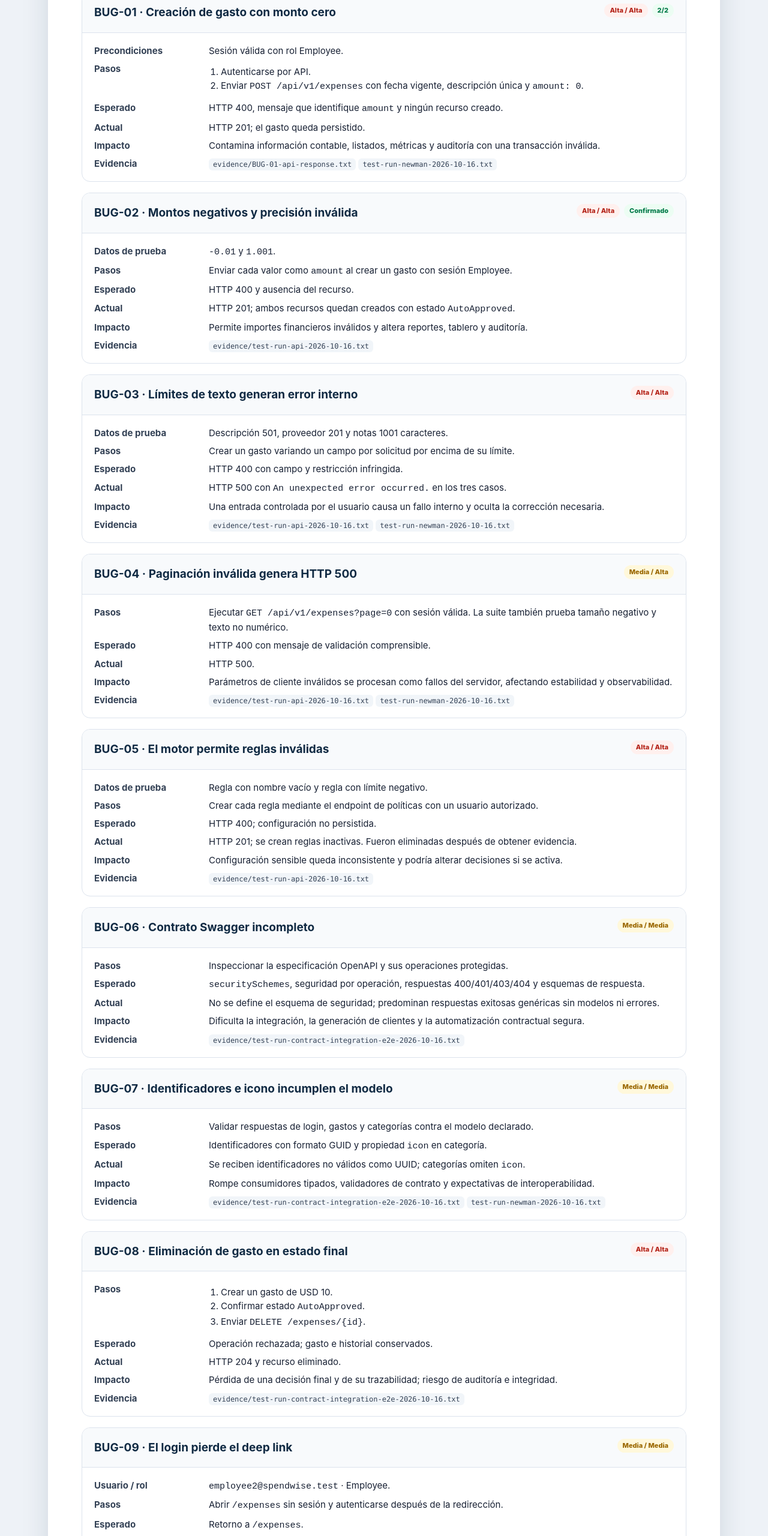
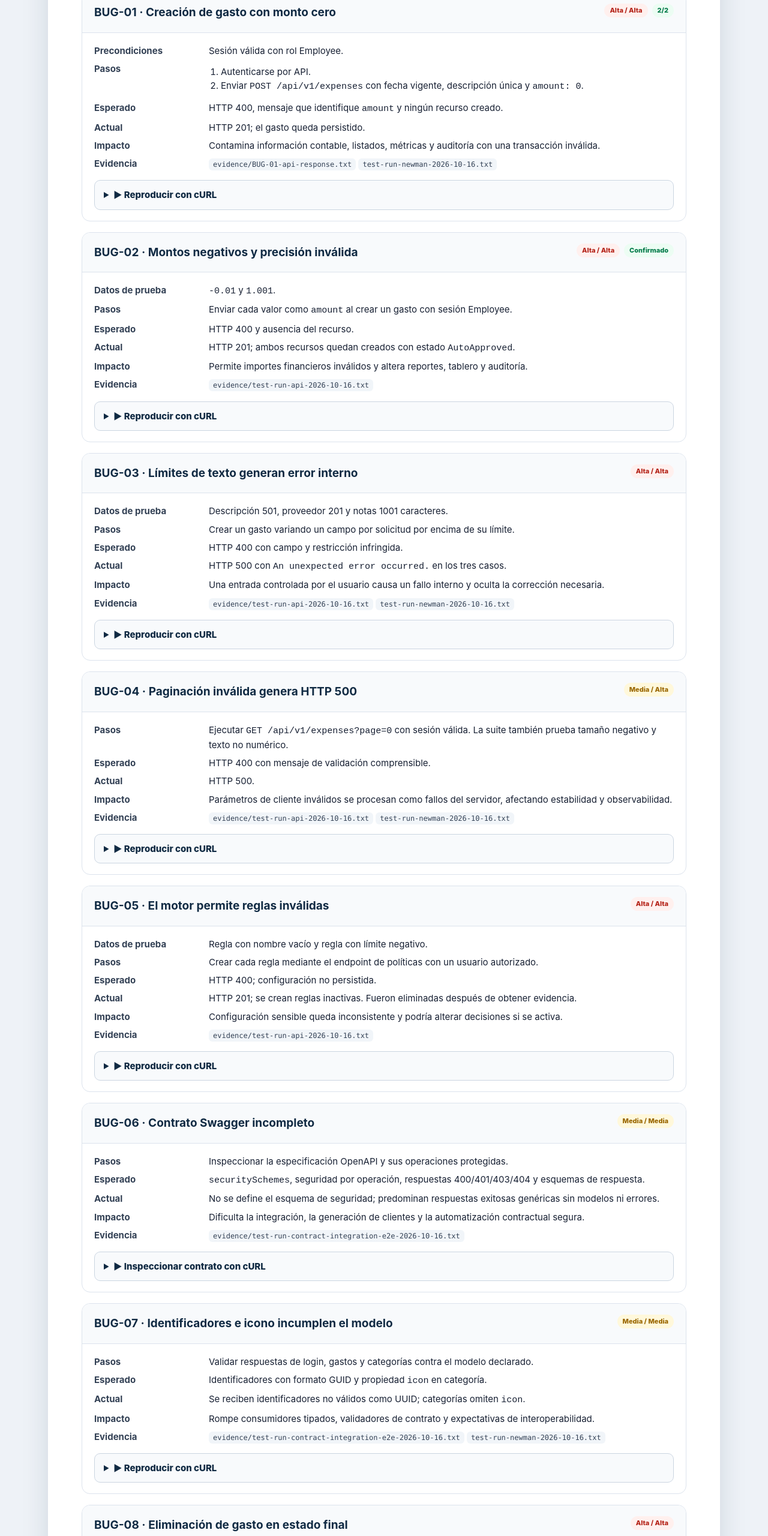
Before and after one commit to criguex/spendwise-qa-assessment, a website: page docs/01-reporte-defectos.html in a window 1280 px wide. Shown: the part 1351-3911 px from the top of the page at 60% size. Drawn offline with Linux system fonts and the light colour scheme.

Commit message:
docs: add expandable curl reproductions to defects

```diff
--- a/docs/01-reporte-defectos.html
+++ b/docs/01-reporte-defectos.html
@@ -20,6 +20,7 @@
     dl{display:grid;grid-template-columns:175px 1fr;gap:7px 16px;margin:0}dt{font-weight:750;color:#334155}dd{margin:0}ol{margin:5px 0;padding-left:20px}.evidence{font-family:ui-monospace,SFMono-Regular,Menlo,monospace;font-size:12px;color:#334155;background:#f1f5f9;border-radius:6px;padding:3px 7px}
     .risk-grid{display:grid;grid-template-columns:1fr 1fr;gap:16px}.note{padding:15px;border:1px solid var(--line);border-radius:10px;background:#f8fafc}.footer{padding:26px 56px;color:var(--muted);font-size:12px;background:#f8fafc}
     .media{display:grid;grid-template-columns:1fr 1fr;gap:14px;margin-top:16px}.media figure{margin:0;border:1px solid var(--line);border-radius:10px;overflow:hidden;background:#f8fafc}.media img,.media video{display:block;width:100%}.media figcaption{padding:8px 10px;color:var(--muted);font-size:12px}
+    details.curl{margin-top:16px;border:1px solid #cbd5e1;border-radius:10px;background:#f8fafc;overflow:hidden}details.curl summary{cursor:pointer;padding:12px 15px;font-weight:800;color:var(--navy);user-select:none}details.curl summary:hover{background:#eef4fb}.curl-note{margin:0;padding:0 15px 10px;color:var(--muted);font-size:12px}.curl-code{margin:0;padding:15px;overflow:auto;background:#0f172a;color:#e2e8f0;font:12px/1.55 ui-monospace,SFMono-Regular,Menlo,Monaco,Consolas,monospace;white-space:pre-wrap;word-break:break-word}.curl-code .placeholder{color:#67e8f9}
     @media(max-width:760px){main{margin:0;border-radius:0}header,section,.footer{padding:28px 22px}.cards,.risk-grid,.media{grid-template-columns:1fr}dl{grid-template-columns:1fr;gap:2px}.defect-head{display:block}.tags{margin-top:10px}table{display:block;overflow:auto}}
     @media print{body{background:#fff}main{margin:0;max-width:none;box-shadow:none}.defect{break-inside:avoid}header{print-color-adjust:exact;-webkit-print-color-adjust:exact}.footer{display:none}}
   </style>
@@ -62,43 +63,83 @@
   <section><h2>Detalle reproducible</h2>
     <article class="defect"><div class="defect-head"><h3>BUG-01 · Creación de gasto con monto cero</h3><div class="tags"><span class="badge high">Alta / Alta</span><span class="badge confirmed">2/2</span></div></div><div class="defect-body"><dl>
       <dt>Precondiciones</dt><dd>Sesión válida con rol Employee.</dd><dt>Pasos</dt><dd><ol><li>Autenticarse por API.</li><li>Enviar <code>POST /api/v1/expenses</code> con fecha vigente, descripción única y <code>amount: 0</code>.</li></ol></dd><dt>Esperado</dt><dd>HTTP 400, mensaje que identifique <code>amount</code> y ningún recurso creado.</dd><dt>Actual</dt><dd>HTTP 201; el gasto queda persistido.</dd><dt>Impacto</dt><dd>Contamina información contable, listados, métricas y auditoría con una transacción inválida.</dd><dt>Evidencia</dt><dd><span class="evidence">evidence/BUG-01-api-response.txt</span> <span class="evidence">test-run-newman-2026-10-16.txt</span></dd>
-    </dl></div></article>
+    </dl><details class="curl"><summary>▶ Reproducir con cURL</summary><p class="curl-note">Requiere un token Employee vigente en <code>EMPLOYEE_TOKEN</code>.</p><pre class="curl-code"><code>curl -sk -i -X POST "${API_URL}/api/v1/expenses" \
+  -H "Authorization: Bearer ${EMPLOYEE_TOKEN}" \
+  -H "Content-Type: application/json" \
+  --data '{"description":"QA BUG-01 amount zero","amount":0,"date":"2026-10-16"}'</code></pre></details></div></article>
 
     <article class="defect"><div class="defect-head"><h3>BUG-02 · Montos negativos y precisión inválida</h3><div class="tags"><span class="badge high">Alta / Alta</span><span class="badge confirmed">Confirmado</span></div></div><div class="defect-body"><dl>
       <dt>Datos de prueba</dt><dd><code>-0.01</code> y <code>1.001</code>.</dd><dt>Pasos</dt><dd>Enviar cada valor como <code>amount</code> al crear un gasto con sesión Employee.</dd><dt>Esperado</dt><dd>HTTP 400 y ausencia del recurso.</dd><dt>Actual</dt><dd>HTTP 201; ambos recursos quedan creados con estado <code>AutoApproved</code>.</dd><dt>Impacto</dt><dd>Permite importes financieros inválidos y altera reportes, tablero y auditoría.</dd><dt>Evidencia</dt><dd><span class="evidence">evidence/test-run-api-2026-10-16.txt</span></dd>
-    </dl></div></article>
+    </dl><details class="curl"><summary>▶ Reproducir con cURL</summary><p class="curl-note">Ejecutar ambas variantes; las dos deberían responder 400.</p><pre class="curl-code"><code># Monto negativo
+curl -sk -i -X POST "${API_URL}/api/v1/expenses" \
+  -H "Authorization: Bearer ${EMPLOYEE_TOKEN}" -H "Content-Type: application/json" \
+  --data '{"description":"QA BUG-02 negative","amount":-0.01,"date":"2026-10-16"}'
+
+# Más de dos decimales
+curl -sk -i -X POST "${API_URL}/api/v1/expenses" \
+  -H "Authorization: Bearer ${EMPLOYEE_TOKEN}" -H "Content-Type: application/json" \
+  --data '{"description":"QA BUG-02 precision","amount":1.001,"date":"2026-10-16"}'</code></pre></details></div></article>
 
     <article class="defect"><div class="defect-head"><h3>BUG-03 · Límites de texto generan error interno</h3><div class="tags"><span class="badge high">Alta / Alta</span></div></div><div class="defect-body"><dl>
       <dt>Datos de prueba</dt><dd>Descripción 501, proveedor 201 y notas 1001 caracteres.</dd><dt>Pasos</dt><dd>Crear un gasto variando un campo por solicitud por encima de su límite.</dd><dt>Esperado</dt><dd>HTTP 400 con campo y restricción infringida.</dd><dt>Actual</dt><dd>HTTP 500 con <code>An unexpected error occurred.</code> en los tres casos.</dd><dt>Impacto</dt><dd>Una entrada controlada por el usuario causa un fallo interno y oculta la corrección necesaria.</dd><dt>Evidencia</dt><dd><span class="evidence">evidence/test-run-api-2026-10-16.txt</span> <span class="evidence">test-run-newman-2026-10-16.txt</span></dd>
-    </dl></div></article>
+    </dl><details class="curl"><summary>▶ Reproducir con cURL</summary><p class="curl-note">La sustitución genera una descripción de 501 caracteres sin incluir secretos.</p><pre class="curl-code"><code>DESCRIPTION_501="$(printf 'A%.0s' {1..501})"
+curl -sk -i -X POST "${API_URL}/api/v1/expenses" \
+  -H "Authorization: Bearer ${EMPLOYEE_TOKEN}" -H "Content-Type: application/json" \
+  --data "{\"description\":\"${DESCRIPTION_501}\",\"amount\":1,\"date\":\"2026-10-16\"}"</code></pre></details></div></article>
 
     <article class="defect"><div class="defect-head"><h3>BUG-04 · Paginación inválida genera HTTP 500</h3><div class="tags"><span class="badge medium">Media / Alta</span></div></div><div class="defect-body"><dl>
       <dt>Pasos</dt><dd>Ejecutar <code>GET /api/v1/expenses?page=0</code> con sesión válida. La suite también prueba tamaño negativo y texto no numérico.</dd><dt>Esperado</dt><dd>HTTP 400 con mensaje de validación comprensible.</dd><dt>Actual</dt><dd>HTTP 500.</dd><dt>Impacto</dt><dd>Parámetros de cliente inválidos se procesan como fallos del servidor, afectando estabilidad y observabilidad.</dd><dt>Evidencia</dt><dd><span class="evidence">evidence/test-run-api-2026-10-16.txt</span> <span class="evidence">test-run-newman-2026-10-16.txt</span></dd>
-    </dl></div></article>
+    </dl><details class="curl"><summary>▶ Reproducir con cURL</summary><pre class="curl-code"><code>curl -sk -i "${API_URL}/api/v1/expenses?page=0" \
+  -H "Authorization: Bearer ${EMPLOYEE_TOKEN}"</code></pre></details></div></article>
 
     <article class="defect"><div class="defect-head"><h3>BUG-05 · El motor permite reglas inválidas</h3><div class="tags"><span class="badge high">Alta / Alta</span></div></div><div class="defect-body"><dl>
       <dt>Datos de prueba</dt><dd>Regla con nombre vacío y regla con límite negativo.</dd><dt>Pasos</dt><dd>Crear cada regla mediante el endpoint de políticas con un usuario autorizado.</dd><dt>Esperado</dt><dd>HTTP 400; configuración no persistida.</dd><dt>Actual</dt><dd>HTTP 201; se crean reglas inactivas. Fueron eliminadas después de obtener evidencia.</dd><dt>Impacto</dt><dd>Configuración sensible queda inconsistente y podría alterar decisiones si se activa.</dd><dt>Evidencia</dt><dd><span class="evidence">evidence/test-run-api-2026-10-16.txt</span></dd>
-    </dl></div></article>
+    </dl><details class="curl"><summary>▶ Reproducir con cURL</summary><p class="curl-note">Requiere token Administrator. Las reglas creadas deben eliminarse después de capturar evidencia.</p><pre class="curl-code"><code># Nombre vacío
+curl -sk -i -X POST "${API_URL}/api/v1/policies" \
+  -H "Authorization: Bearer ${ADMIN_TOKEN}" -H "Content-Type: application/json" \
+  --data '{"name":"","action":"AutoApprove","maxAmount":1,"isActive":false}'
+
+# Límite negativo
+curl -sk -i -X POST "${API_URL}/api/v1/policies" \
+  -H "Authorization: Bearer ${ADMIN_TOKEN}" -H "Content-Type: application/json" \
+  --data '{"name":"QA BUG-05 negative threshold","action":"AutoApprove","maxAmount":-1,"isActive":false}'</code></pre></details></div></article>
 
     <article class="defect"><div class="defect-head"><h3>BUG-06 · Contrato Swagger incompleto</h3><div class="tags"><span class="badge medium">Media / Media</span></div></div><div class="defect-body"><dl>
       <dt>Pasos</dt><dd>Inspeccionar la especificación OpenAPI y sus operaciones protegidas.</dd><dt>Esperado</dt><dd><code>securitySchemes</code>, seguridad por operación, respuestas 400/401/403/404 y esquemas de respuesta.</dd><dt>Actual</dt><dd>No se define el esquema de seguridad; predominan respuestas exitosas genéricas sin modelos ni errores.</dd><dt>Impacto</dt><dd>Dificulta la integración, la generación de clientes y la automatización contractual segura.</dd><dt>Evidencia</dt><dd><span class="evidence">evidence/test-run-contract-integration-e2e-2026-10-16.txt</span></dd>
-    </dl></div></article>
+    </dl><details class="curl"><summary>▶ Inspeccionar contrato con cURL</summary><p class="curl-note">Guarda la especificación y consulta los elementos contractuales ausentes.</p><pre class="curl-code"><code>curl -sk "${API_URL}/swagger/v1/swagger.json" -o /tmp/spendwise-openapi.json
+jq '.components.securitySchemes // "AUSENTE"' /tmp/spendwise-openapi.json
+jq '[.. | objects | .responses? // empty | keys[]] | unique' /tmp/spendwise-openapi.json</code></pre></details></div></article>
 
     <article class="defect"><div class="defect-head"><h3>BUG-07 · Identificadores e icono incumplen el modelo</h3><div class="tags"><span class="badge medium">Media / Media</span></div></div><div class="defect-body"><dl>
       <dt>Pasos</dt><dd>Validar respuestas de login, gastos y categorías contra el modelo declarado.</dd><dt>Esperado</dt><dd>Identificadores con formato GUID y propiedad <code>icon</code> en categoría.</dd><dt>Actual</dt><dd>Se reciben identificadores no válidos como UUID; categorías omiten <code>icon</code>.</dd><dt>Impacto</dt><dd>Rompe consumidores tipados, validadores de contrato y expectativas de interoperabilidad.</dd><dt>Evidencia</dt><dd><span class="evidence">evidence/test-run-contract-integration-e2e-2026-10-16.txt</span> <span class="evidence">test-run-newman-2026-10-16.txt</span></dd>
-    </dl></div></article>
+    </dl><details class="curl"><summary>▶ Reproducir con cURL</summary><p class="curl-note">Las respuestas permiten inspeccionar IDs y la propiedad <code>icon</code> de cada categoría.</p><pre class="curl-code"><code>curl -sk "${API_URL}/api/v1/categories" \
+  -H "Authorization: Bearer ${EMPLOYEE_TOKEN}" | jq .
+
+curl -sk "${API_URL}/api/v1/expenses?page=1&amp;pageSize=20" \
+  -H "Authorization: Bearer ${EMPLOYEE_TOKEN}" | jq .</code></pre></details></div></article>
 
     <article class="defect"><div class="defect-head"><h3>BUG-08 · Eliminación de gasto en estado final</h3><div class="tags"><span class="badge high">Alta / Alta</span></div></div><div class="defect-body"><dl>
       <dt>Pasos</dt><dd><ol><li>Crear un gasto de USD 10.</li><li>Confirmar estado <code>AutoApproved</code>.</li><li>Enviar <code>DELETE /expenses/{id}</code>.</li></ol></dd><dt>Esperado</dt><dd>Operación rechazada; gasto e historial conservados.</dd><dt>Actual</dt><dd>HTTP 204 y recurso eliminado.</dd><dt>Impacto</dt><dd>Pérdida de una decisión final y de su trazabilidad; riesgo de auditoría e integridad.</dd><dt>Evidencia</dt><dd><span class="evidence">evidence/test-run-contract-integration-e2e-2026-10-16.txt</span></dd>
-    </dl></div></article>
+    </dl><details class="curl"><summary>▶ Reproducir con cURL</summary><p class="curl-note">Primero crea un gasto AutoApproved y copia su <code>id</code> en <code>EXPENSE_ID</code>.</p><pre class="curl-code"><code>CREATE_RESPONSE=$(curl -sk -X POST "${API_URL}/api/v1/expenses" \
+  -H "Authorization: Bearer ${EMPLOYEE_TOKEN}" -H "Content-Type: application/json" \
+  --data '{"description":"QA BUG-08 delete final","amount":10,"date":"2026-10-16"}')
+EXPENSE_ID=$(printf '%s' "$CREATE_RESPONSE" | jq -r '.id')
+printf '%s\n' "$CREATE_RESPONSE" | jq '{id,status,amount}'
+curl -sk -i -X DELETE "${API_URL}/api/v1/expenses/${EXPENSE_ID}" \
+  -H "Authorization: Bearer ${EMPLOYEE_TOKEN}"</code></pre></details></div></article>
 
     <article class="defect"><div class="defect-head"><h3>BUG-09 · El login pierde el deep link</h3><div class="tags"><span class="badge medium">Media / Media</span></div></div><div class="defect-body"><dl>
       <dt>Usuario / rol</dt><dd><code>employee2@spendwise.test</code> · Employee.</dd><dt>Pasos</dt><dd>Abrir <code>/expenses</code> sin sesión y autenticarse después de la redirección.</dd><dt>Esperado</dt><dd>Retorno a <code>/expenses</code>.</dd><dt>Actual</dt><dd>Redirección a <code>/dashboard</code>.</dd><dt>Impacto</dt><dd>Rompe la continuidad, los favoritos y enlaces compartidos hacia funciones protegidas.</dd><dt>Evidencia</dt><dd><span class="evidence">evidence/selected/BUG-09</span></dd>
-    </dl><div class="media"><figure><img src="../evidence/selected/BUG-09/BUG-09-dashboard-instead-of-expenses.png" alt="Dashboard mostrado después del login"><figcaption>Captura seleccionada: Dashboard en lugar de la ruta /expenses.</figcaption></figure><figure><video controls preload="metadata" src="../evidence/selected/BUG-09/BUG-09-reproduction.mp4"></video><figcaption>Video completo de reproducción E2E-03.</figcaption></figure></div></div></article>
+    </dl><details class="curl"><summary>▶ Solicitudes auxiliares con cURL</summary><p class="curl-note">cURL confirma que la ruta existe, pero la pérdida del deep link requiere ejecutar el flujo en navegador; ver video adjunto.</p><pre class="curl-code"><code>curl -sk -i "${WEB_URL}/expenses"
+curl -sk -i -X POST "${API_URL}/api/v1/auth/login" \
+  -H "Content-Type: application/json" \
+  --data '{"email":"employee2@spendwise.test","password":"&lt;SEED_PASSWORD&gt;"}'</code></pre></details><div class="media"><figure><img src="../evidence/selected/BUG-09/BUG-09-dashboard-instead-of-expenses.png" alt="Dashboard mostrado después del login"><figcaption>Captura seleccionada: Dashboard en lugar de la ruta /expenses.</figcaption></figure><figure><video controls preload="metadata" src="../evidence/selected/BUG-09/BUG-09-reproduction.mp4"></video><figcaption>Video completo de reproducción E2E-03.</figcaption></figure></div></div></article>
 
     <article class="defect"><div class="defect-head"><h3>BUG-10 · Acción no autorizada visible para Administrator</h3><div class="tags"><span class="badge medium">Media / Media</span></div></div><div class="defect-body"><dl>
       <dt>Usuario / rol</dt><dd><code>admin@spendwise.test</code> · Administrator.</dd><dt>Pasos</dt><dd>Iniciar sesión como Administrator y revisar el Dashboard.</dd><dt>Esperado</dt><dd>La navegación solo muestra acciones permitidas al rol.</dd><dt>Actual</dt><dd>Se muestra <code>New expense</code>, aunque la API rechaza crear gastos para Administrator.</dd><dt>Impacto</dt><dd>Experiencia contradictoria, intentos fallidos y percepción incorrecta de permisos.</dd><dt>Evidencia</dt><dd><span class="evidence">evidence/selected/BUG-10</span></dd>
-    </dl><div class="media"><figure><img src="../evidence/selected/BUG-10/BUG-10-admin-new-expense-visible.png" alt="Administrador con acción New expense visible"><figcaption>Captura seleccionada: acción no autorizada visible para Administrator.</figcaption></figure><figure><video controls preload="metadata" src="../evidence/selected/BUG-10/BUG-10-reproduction.mp4"></video><figcaption>Video completo de reproducción E2E-07.</figcaption></figure></div></div></article>
+    </dl><details class="curl"><summary>▶ Reproducir restricción API con cURL</summary><p class="curl-note">La API confirma el rol y su prohibición. La acción incorrectamente visible se demuestra en el video.</p><pre class="curl-code"><code>curl -sk -i -X POST "${API_URL}/api/v1/expenses" \
+  -H "Authorization: Bearer ${ADMIN_TOKEN}" -H "Content-Type: application/json" \
+  --data '{"description":"QA BUG-10 forbidden admin","amount":1,"date":"2026-10-16"}'</code></pre></details><div class="media"><figure><img src="../evidence/selected/BUG-10/BUG-10-admin-new-expense-visible.png" alt="Administrador con acción New expense visible"><figcaption>Captura seleccionada: acción no autorizada visible para Administrator.</figcaption></figure><figure><video controls preload="metadata" src="../evidence/selected/BUG-10/BUG-10-reproduction.mp4"></video><figcaption>Video completo de reproducción E2E-07.</figcaption></figure></div></div></article>
 
     <article class="defect"><div class="defect-head"><h3>Control E2E-06 · Access denied funciona correctamente</h3><div class="tags"><span class="badge confirmed">Falso positivo descartado</span></div></div><div class="defect-body"><dl>
       <dt>Usuario / rol</dt><dd><code>employee1@spendwise.test</code> · Employee.</dd><dt>Comprobación</dt><dd>Navegar directamente a <code>/policies</code> después de confirmar que la sesión terminó de establecerse.</dd><dt>Resultado</dt><dd>La pantalla “You don't have access to this page” aparece correctamente.</dd><dt>Causa del fallo inicial</dt><dd>Condición de carrera en la prueba y dependencia de un <code>data-testid</code> no requerido. Se corrigieron sincronización y locator.</dd><dt>Decisión</dt><dd>No se reporta como defecto de producto.</dd>
```
